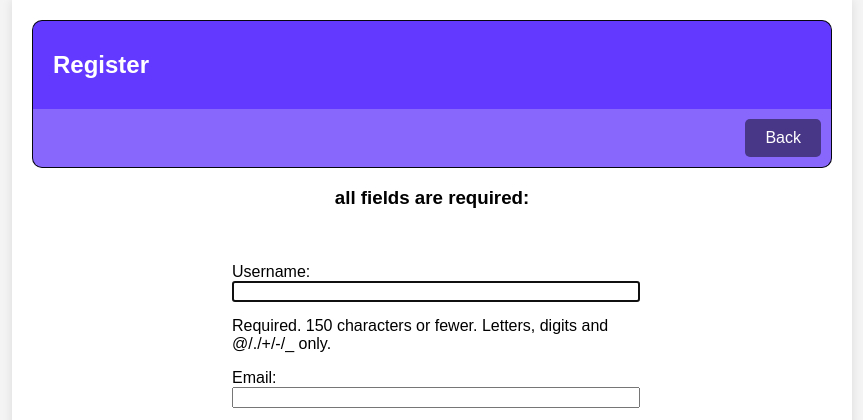
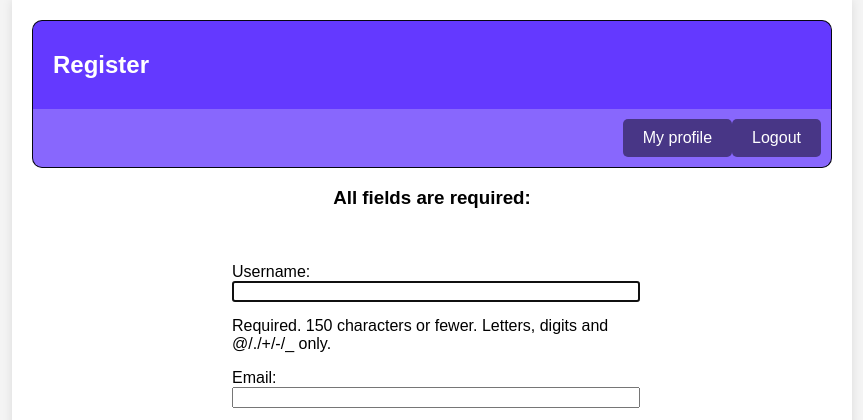
Before and after one commit to ricardobiselli/banking-system-django, a Django app: page /users/register/ in a window 1280 px wide. Shown: the top 420 px of the page, without its empty margins (208-1071 px from the left). Run offline with Django 4.2, Linux system fonts and the light colour scheme.

Commit message:
work in progress, DOB not working properly

```diff
--- a/accounts/templates/base.html
+++ b/accounts/templates/base.html
@@ -23,6 +23,7 @@
           {% endif %}
 
           <a class="bar-button left-button" href="{% url 'account_details' %}">Home</a>
+          <a class="bar-button" href="{% url 'my_profile' %}">My profile</a>
           <a class="bar-button" href="{% url 'logout' %}">Logout</a>
         </div>
       {% endblock %}
--- a/accounts/urls.py
+++ b/accounts/urls.py
@@ -8,5 +8,6 @@ urlpatterns = [
     path('delete_account/<int:account_id>/',
          views.delete_account, name='delete_account'),
     path('account/', views.account_details, name='account_details'),
+    path('my_profile/', views.my_profile, name="my_profile"),
 
 ]
--- a/accounts/views.py
+++ b/accounts/views.py
@@ -57,3 +57,8 @@ def delete_account(request, account_id):
     account.delete()
 
     return redirect('account_details')
+
+def my_profile(request):
+    user_profile = UserProfile.objects.filter(user=request.user).first()  # Use .first() to get a single UserProfile instance
+
+    return render(request, 'my_profile.html', {'user_profile': user_profile})
--- a/users/models.py
+++ b/users/models.py
@@ -22,7 +22,7 @@ class CustomUserCreationForm(UserCreationForm):
     email = forms.EmailField()
     first_name = forms.CharField(max_length=30, required=True)
     last_name = forms.CharField(max_length=30, required=True)
-    birth_date = forms.DateField(required=False, widget=forms.DateInput(attrs={'type': 'date'}))
+    birth_date = forms.DateField(required=True, widget=forms.DateInput(attrs={'type': 'date'}))
 
     def clean_birth_date(self):
         birth_date = self.cleaned_data.get('birth_date')
--- a/users/templates/register.html
+++ b/users/templates/register.html
@@ -11,20 +11,14 @@
 {% block maintitle %}
     Register
 {% endblock %}
-{% block navbar %}
-        <div class="bar">
-
-
-          <a class="bar-button left-button" href="{% url 'account_details' %}">Home</a>
-          <a class="bar-button" href="{% url 'logout' %}">Back</a>
-        </div>
+{% block subtitle %}
+    All fields are required:
 {% endblock %}
-{% block subtitle %}
-all fields are required:{% endblock %}
 {% block subcontainer %}
     <form method="post">
         {% csrf_token %}
         {{ form.as_p }}
         <button type="submit" class="button">Register</button>
     </form>
+    {{ form.errors }}
 {% endblock %}
--- a/users/views.py
+++ b/users/views.py
@@ -1,27 +1,22 @@
 from django.shortcuts import render, redirect
 from django.contrib.auth import login, logout
-from django.contrib.auth.forms import UserCreationForm
 from .models import CustomUserCreationForm #move to forms
-
-"""def register(request):
-    form = UserCreationForm()
-    if request.method == 'POST':
-        form = UserCreationForm(request.POST)
-        if form.is_valid():
-            user = form.save()
-            login(request, user)
-            return redirect('open_new_account')
-    return render(request, 'register.html', {'form': form})"""
 
 def register(request):
     form = CustomUserCreationForm()
     if request.method == 'POST':
         form = CustomUserCreationForm(request.POST)
         if form.is_valid():
+            print("Form is valid. Data:", form.cleaned_data)
             user = form.save()
+            print("User object created:", user)
             login(request, user)
             return redirect('open_new_account')
+        else:
+            print("Form is not valid. Errors:", form.errors)
     return render(request, 'register.html', {'form': form})
+
+
 
 def logout_view(request):
     logout(request)
```
Also changed, not shown: accounts/templates/my_profile.html (added, +20 -0 lines), db.sqlite3, users/signals.py (added). Lines whose indentation alone changed are shown as unchanged.
